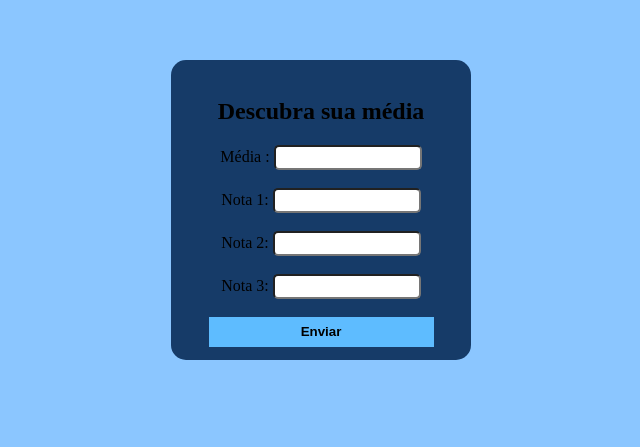
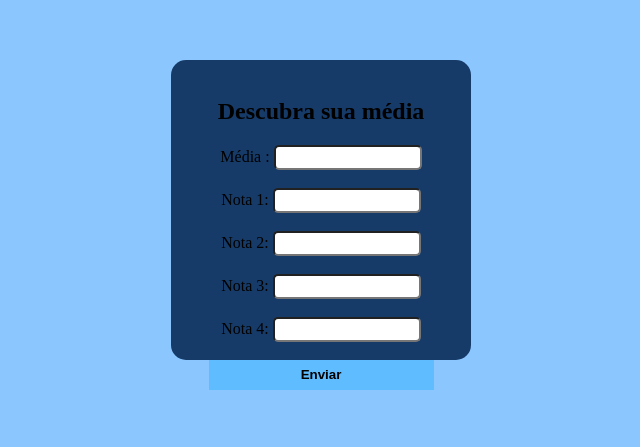
Before and after one commit to AlexSousaVeras/M-dia-escolar, a plain HTML site: page index.html in a window 1280 px wide. Shown: the part 190-637 px from the top of the page, without its empty margins (319-959 px from the left). Drawn offline with Linux system fonts and the light colour scheme.

Commit message:
Update index.html

```diff
--- a/index.html
+++ b/index.html
@@ -24,6 +24,9 @@
                 <label for="nota3">Nota 3:</label>
                 <input class="form-inp" type="text" name="nota3" id="nota3">
                 <br><br>
+                <label for="nota4">Nota 4:</label>
+                <input class="form-inp" type="text" name="nota4" id="nota4">
+                <br><br>
                 <button type="submit"><strong>Enviar</strong></button>
                 <br><br><br><br>
                 <h2 id="resultado"></h2>
```
